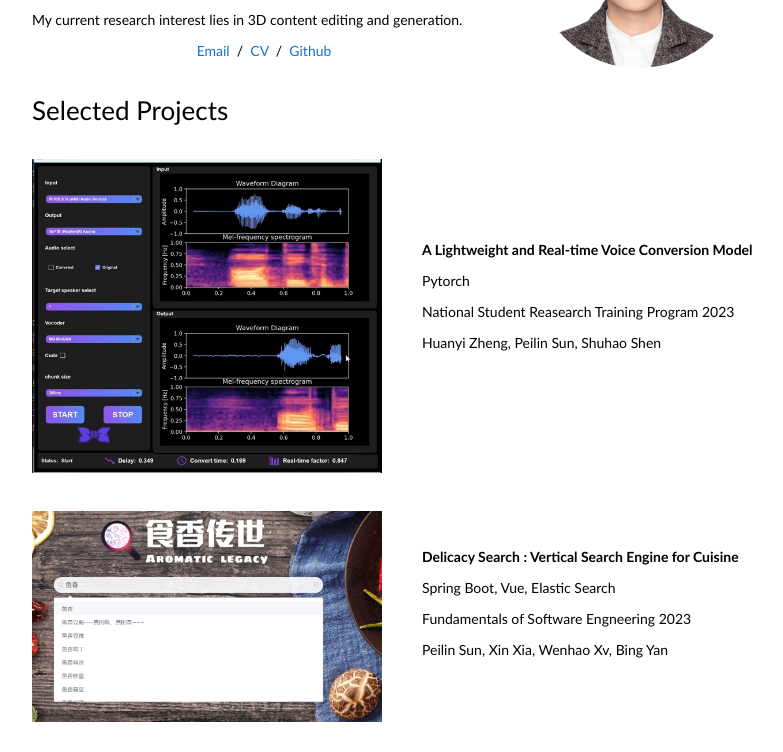
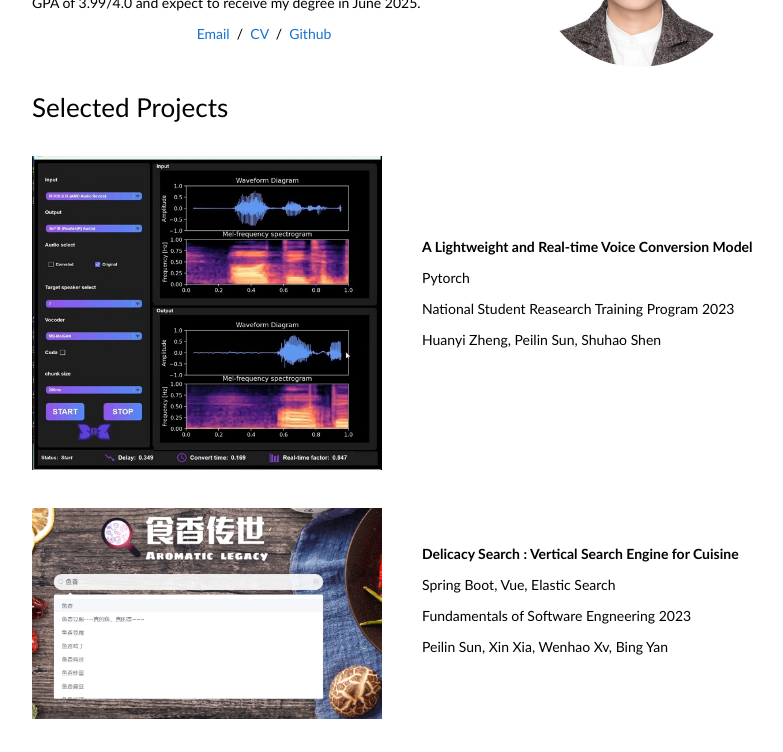
Before and after one commit to supinglan/supinglan.github.io, a plain HTML site: page index.html in a window 1280 px wide. Shown: the part 160-912 px from the top of the page, without its empty margins (228-1011 px from the left). Drawn offline with Linux system fonts and the light colour scheme.

Commit message:
modify bio

```diff
--- a/index.html
+++ b/index.html
@@ -31,9 +31,6 @@
                       href="http://www.cs.zju.edu.cn/">College of Computer Science and Technology</a>, <a
                       href="http://www.zju.edu.cn/"> Zhejiang University</a>.
                       I currently hold a GPA of 3.99/4.0 and expect to receive my degree in June 2025.
-                  </p>
-                  <p>
-                    My current research interest lies in 3D content editing and generation.
                   </p>
                   <p style="text-align:center">
                     <a href="mailto:sunpeilin@zju.edu.cn">Email</a> &nbsp;/&nbsp;
```
